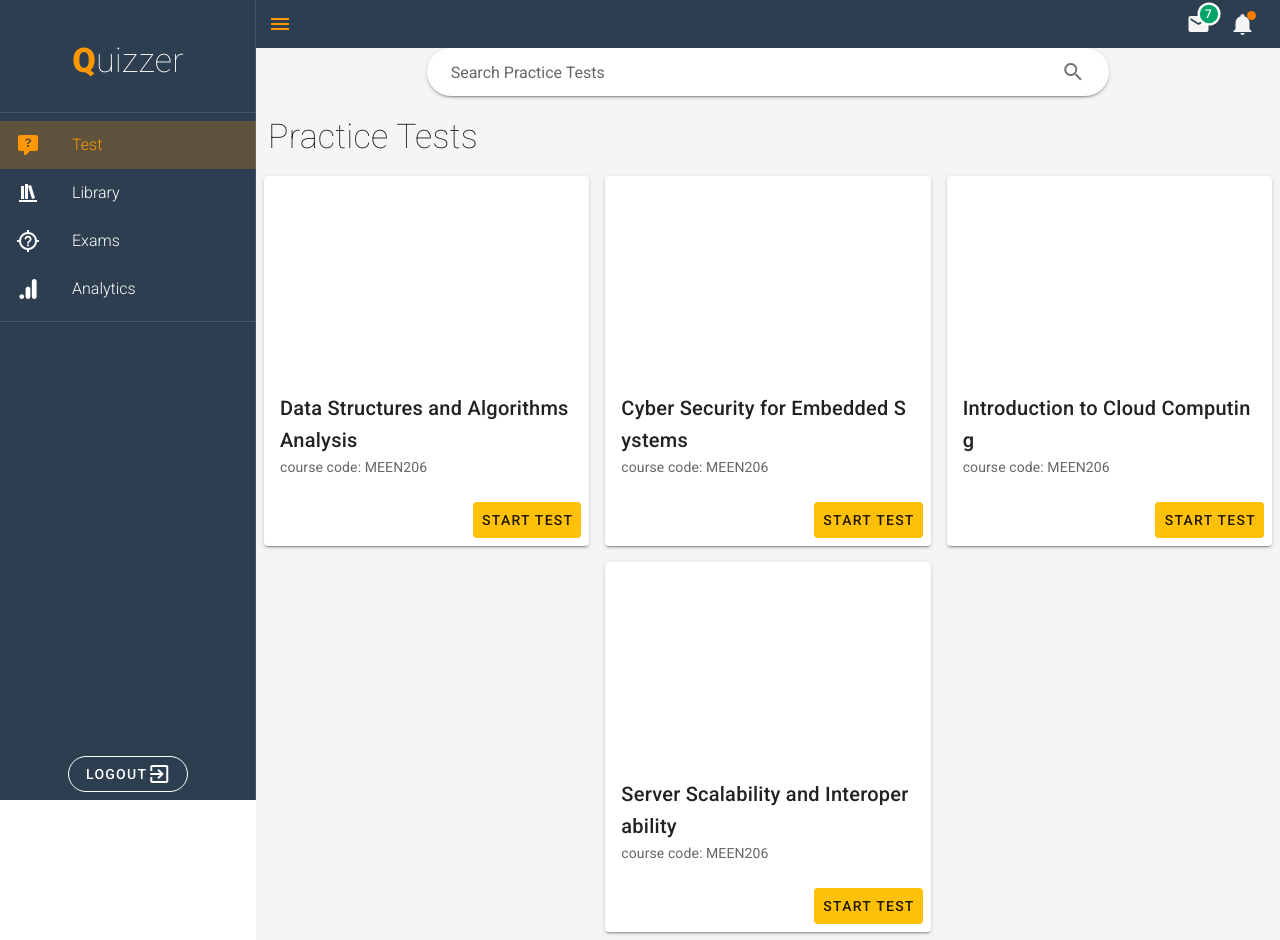
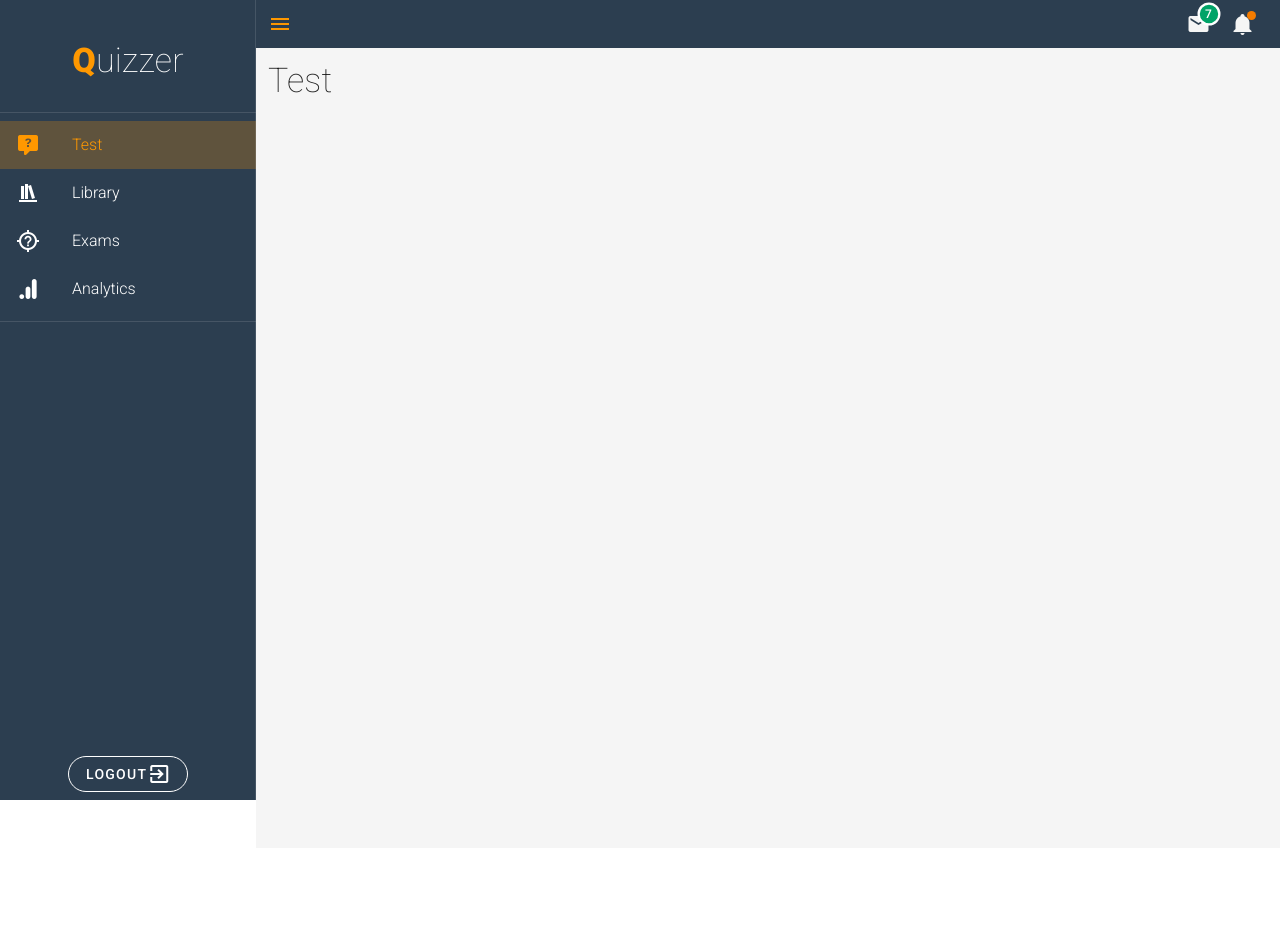
Before and after one commit to uzlash/Quizzer, a Vue app: page / in a window 1280 px wide. After the commit the page ends 848 px from the top, so only its background shows below. Built offline with nearby package versions, Linux system fonts and the light colour scheme; what vue-core-video-player would draw is missing.

Commit message:
added quick fixes

```diff
--- a/src/views/Exams.vue
+++ b/src/views/Exams.vue
@@ -1,69 +1,12 @@
 <template>
   <div class="home">
     <v-app class="grey lighten-4">
-      <v-container>
-        <v-row align="center" justify="center">
-          <v-col cols="12" md="8" sm="8" class="pa-0">
-            <v-text-field
-              solo
-              rounded
-              hide-details
-              class="mb-2"
-              label="Search Exams"
-              append-icon="search"
-            ></v-text-field>
+      <v-container fluid>
+        <v-row>
+          <v-col cols="12" md="8" sm="8">
+            <span class="text-h4 font-weight-thin">Exams</span>
           </v-col>
         </v-row>
-        <v-row>
-           <v-col cols="12" md="8" sm="8">
-             <span class="text-h4 font-weight-thin">Available Exams</span>
-           </v-col>
-        </v-row>
-        <v-row align="center" justify="center">
-          <v-col
-            cols="12"
-            lg="4"
-            md="6"
-            sm="12"
-            class="pa-2"
-            v-for="card in courses"
-            :key="card.title"
-          >
-           <v-card
-    class="mx-auto"
-    max-width="344"
-  >
-    <v-img
-      :src="card.image"
-      height="200px"
-    ></v-img>
-
-    <v-card-title>
-      {{ card.title }}
-    </v-card-title>
-
-    <v-card-subtitle>
-      course code: {{ card.code }}
-    </v-card-subtitle>
-
-    <v-card-actions>
-
-
-      <v-spacer></v-spacer>
-
-      <v-btn
-        text
-        class="amber"
-      >
-         Start Exam
-      </v-btn>
-    </v-card-actions>
-
-
-  </v-card>
-          </v-col>
-        </v-row>
-
       </v-container>
     </v-app>
   </div>
@@ -73,7 +16,6 @@
 export default {
   components: {},
   data: () => ({
-
     courses: [
       {
         title: "Data Structures and Algorithms Analysis",
@@ -81,7 +23,8 @@ export default {
         code: "MEEN206",
         image: require("../assets/data.png"),
         show: false,
-        description: "In computer science, a data structure is a data organization, management, and storage format that enables efficient access and modification. More precisely, a data structure is a collection of data values, the relationships among them, and the functions or operations that can be applied to the data"
+        description:
+          "In computer science, a data structure is a data organization, management, and storage format that enables efficient access and modification. More precisely, a data structure is a collection of data values, the relationships among them, and the functions or operations that can be applied to the data",
       },
       {
         title: "Cyber Security for Embedded Systems",
@@ -89,7 +32,8 @@ export default {
         code: "MEEN206",
         show: false,
         image: require("../assets/cyber.jpg"),
-         description: "In computer science, a data structure is a data organization, management, and storage format that enables efficient access and modification. More precisely, a data structure is a collection of data values, the relationships among them, and the functions or operations that can be applied to the data"
+        description:
+          "In computer science, a data structure is a data organization, management, and storage format that enables efficient access and modification. More precisely, a data structure is a collection of data values, the relationships among them, and the functions or operations that can be applied to the data",
       },
       {
         title: "Introduction to Cloud Computing",
@@ -97,7 +41,8 @@ export default {
         code: "MEEN206",
         image: require("../assets/cloud.jpeg"),
         show: false,
-         description: "In computer science, a data structure is a data organization, management, and storage format that enables efficient access and modification. More precisely, a data structure is a collection of data values, the relationships among them, and the functions or operations that can be applied to the data"
+        description:
+          "In computer science, a data structure is a data organization, management, and storage format that enables efficient access and modification. More precisely, a data structure is a collection of data values, the relationships among them, and the functions or operations that can be applied to the data",
       },
       {
         title: "Server Scalability and Interoperability",
@@ -105,10 +50,10 @@ export default {
         code: "MEEN206",
         show: false,
         image: require("../assets/server.jpg"),
-         description: "In computer science, a data structure is a data organization, management, and storage format that enables efficient access and modification. More precisely, a data structure is a collection of data values, the relationships among them, and the functions or operations that can be applied to the data"
+        description:
+          "In computer science, a data structure is a data organization, management, and storage format that enables efficient access and modification. More precisely, a data structure is a collection of data values, the relationships among them, and the functions or operations that can be applied to the data",
       },
     ],
-
   }),
   methods: {
     logout() {
@@ -124,7 +69,7 @@ export default {
 }
 
 .v-btn {
-  color: #e77c17
+  color: #e77c17;
 }
 .line {
   border-right: solid 1px #95a5a6;
--- a/src/views/Library.vue
+++ b/src/views/Library.vue
@@ -1,11 +1,108 @@
 <template>
   <v-app class="grey lighten-4">
-    <v-container fluid>
+    <v-container>
+      <v-row align="center" justify="center">
+        <v-col cols="12" md="8" sm="8" class="pa-0">
+          <v-text-field
+            solo
+            rounded
+            hide-details
+            class="mb-2"
+            label="Search Courses Library"
+            append-icon="search"
+          ></v-text-field>
+        </v-col>
+      </v-row>
       <v-row>
         <v-col cols="12" md="8" sm="8">
-          <span class="text-h4 font-weight-thin">Library</span>
+          <span class="text-h5 font-weight-thin">Availaible Courses</span>
+        </v-col>
+      </v-row>
+      <v-row>
+        <v-col
+          cols="12"
+          lg="3"
+          md="4"
+          sm="6"
+          class="pa-2"
+          v-for="course in courses"
+          :key="course.id"
+        >
+          <v-card outlined class="mx-auto" max-width="344">
+            <v-img :src="course.image" height="200px"></v-img>
+            <v-card-title class="body-2 font-weight-bold">
+              {{ course.title }}
+            </v-card-title>
+            <v-card-subtitle class="pa-0 px-4"> Category: {{ course.category }} </v-card-subtitle>
+            <v-card-subtitle class="pa-0 px-4"> Date Published: {{ course.date }} </v-card-subtitle>
+            <v-card-subtitle class="pa-0 px-4"> Author: {{ course.author }} </v-card-subtitle>
+            <v-card-subtitle class="pa-0 px-4"> Duration: {{ course.duration }} </v-card-subtitle>
+            <v-card-actions>
+              <v-spacer></v-spacer>
+              <v-btn @click="goToCourseView()" outlined color="orange"> Start Course </v-btn>
+            </v-card-actions>
+          </v-card>
         </v-col>
       </v-row>
     </v-container>
   </v-app>
 </template>
+
+<script>
+export default {
+  data: () => ({
+    courses: [
+      {
+        id: 1,
+        title: "Data Structures and Algorithms Analysis",
+        image: require("../assets/data.png"),
+        category: "Algorithms",
+        author: 'Dennis Ritchie',
+        date: '12-05-2020',
+        duration: '12hrs'
+      },
+      {
+        id: 2,
+        title: "Cyber Security for Embedded Systems",
+        image: require("../assets/cyber.jpg"),
+        category: "Cyber Security",
+        author: 'Bjarne Stroustrup',
+        date: '12-05-2020',
+        duration: '52hrs'
+      },
+      {
+        id: 3,
+        title: "Introduction to Cloud Computing and Networking",
+        image: require("../assets/cloud.jpeg"),
+        category: "Cloud Computing",
+        author: 'James Gosling',
+        date: '12-05-2020',
+        duration: '7hrs 20mins'
+      },
+      {
+        id: 4,
+        title: "Server Scalability and Interoperability",
+        image: require("../assets/server.jpg"),
+        category: "Dev Ops",
+        author: 'Guido Van Rossum',
+        date: '12-05-2020',
+        duration: '33hrs 40mins'
+      },
+      {
+        id: 5,
+        title: "Cyber Security for Embedded Systems",
+        image: require("../assets/cyber.jpg"),
+        category: "Cyber Security",
+        author: 'Brenden Eich',
+        date: '12-05-2020',
+        duration: '4hrs'
+      },
+    ],
+  }),
+  methods: {
+    goToCourseView () {
+      this.$router.push('/library/course/1')
+    }
+  }
+};
+</script>
--- a/src/views/Test.vue
+++ b/src/views/Test.vue
@@ -1,114 +1,19 @@
 <template>
-  <div class="home">
-    <v-app class="grey lighten-4">
-      <v-container>
-        <v-row align="center" justify="center">
-          <v-col cols="12" md="8" sm="8" class="pa-0">
-            <v-text-field
-              solo
-              rounded
-              hide-details
-              class="mb-2"
-              label="Search Practice Tests"
-              append-icon="search"
-            ></v-text-field>
-          </v-col>
-        </v-row>
-        <v-row>
-           <v-col cols="12" md="8" sm="8">
-             <span class="text-h4 font-weight-thin">Practice Tests</span>
-           </v-col>
-        </v-row>
-        <v-row align="center" justify="center">
-          <v-col
-            cols="12"
-            lg="4"
-            md="6"
-            sm="12"
-            class="pa-2"
-            v-for="card in courses"
-            :key="card.title"
-          >
-           <v-card
-    class="mx-auto"
-    max-width="344"
-  >
-    <v-img
-      :src="card.image"
-      height="200px"
-    ></v-img>
-
-    <v-card-title>
-      {{ card.title }}
-    </v-card-title>
-
-    <v-card-subtitle>
-      course code: {{ card.code }}
-    </v-card-subtitle>
-
-    <v-card-actions>
-
-
-      <v-spacer></v-spacer>
-
-      <v-btn
-        text
-        class="amber"
-      >
-         Start Test
-      </v-btn>
-    </v-card-actions>
-
-
-  </v-card>
-          </v-col>
-        </v-row>
-
-      </v-container>
-    </v-app>
-  </div>
+<v-app class="grey lighten-4">
+    <v-container fluid>
+      <v-row>
+        <v-col cols="12" md="8" sm="8">
+          <span class="text-h4 font-weight-thin">Test</span>
+        </v-col>
+      </v-row>
+    </v-container>
+  </v-app>
 </template>
 
 <script>
 export default {
   components: {},
   data: () => ({
-
-    courses: [
-      {
-        title: "Data Structures and Algorithms Analysis",
-        time: "4:30 PM",
-        code: "MEEN206",
-        image: require("../assets/data.png"),
-        show: false,
-        description: "In computer science, a data structure is a data organization, management, and storage format that enables efficient access and modification. More precisely, a data structure is a collection of data values, the relationships among them, and the functions or operations that can be applied to the data"
-      },
-      {
-         title: "Cyber Security for Embedded Systems",
-         time: "4:30 PM",
-         code: "MEEN206",
-         show: false,
-         image: require("../assets/cyber.jpg"),
-         description: "In computer science, a data structure is a data organization, management, and storage format that enables efficient access and modification. More precisely, a data structure is a collection of data values, the relationships among them, and the functions or operations that can be applied to the data"
-      },
-      {
-         title: "Introduction to Cloud Computing",
-         time: "4:30 PM",
-         code: "MEEN206",
-         image: require("../assets/cloud.jpeg"),
-         show: false,
-         description: "In computer science, a data structure is a data organization, management, and storage format that enables efficient access and modification. More precisely, a data structure is a collection of data values, the relationships among them, and the functions or operations that can be applied to the data"
-      },
-       {
-         title: "Server Scalability and Interoperability",
-         time: "4:30 PM",
-         code: "MEEN206",
-         show: false,
-         image: require("../assets/server.jpg"),
-         description: "In computer science, a data structure is a data organization, management, and storage format that enables efficient access and modification. More precisely, a data structure is a collection of data values, the relationships among them, and the functions or operations that can be applied to the data"
-      },
-    ],
-
   }),
   methods: {
     logout() {
@@ -124,7 +29,7 @@ export default {
 }
 
 .btn {
-  color: #e77c17
+  color: #e77c17;
 }
 .line {
   border-right: solid 1px #95a5a6;
```
Also changed, not shown: 1 other file (tests, documents, lock files or other folders). Lines whose indentation alone changed are shown as unchanged.
